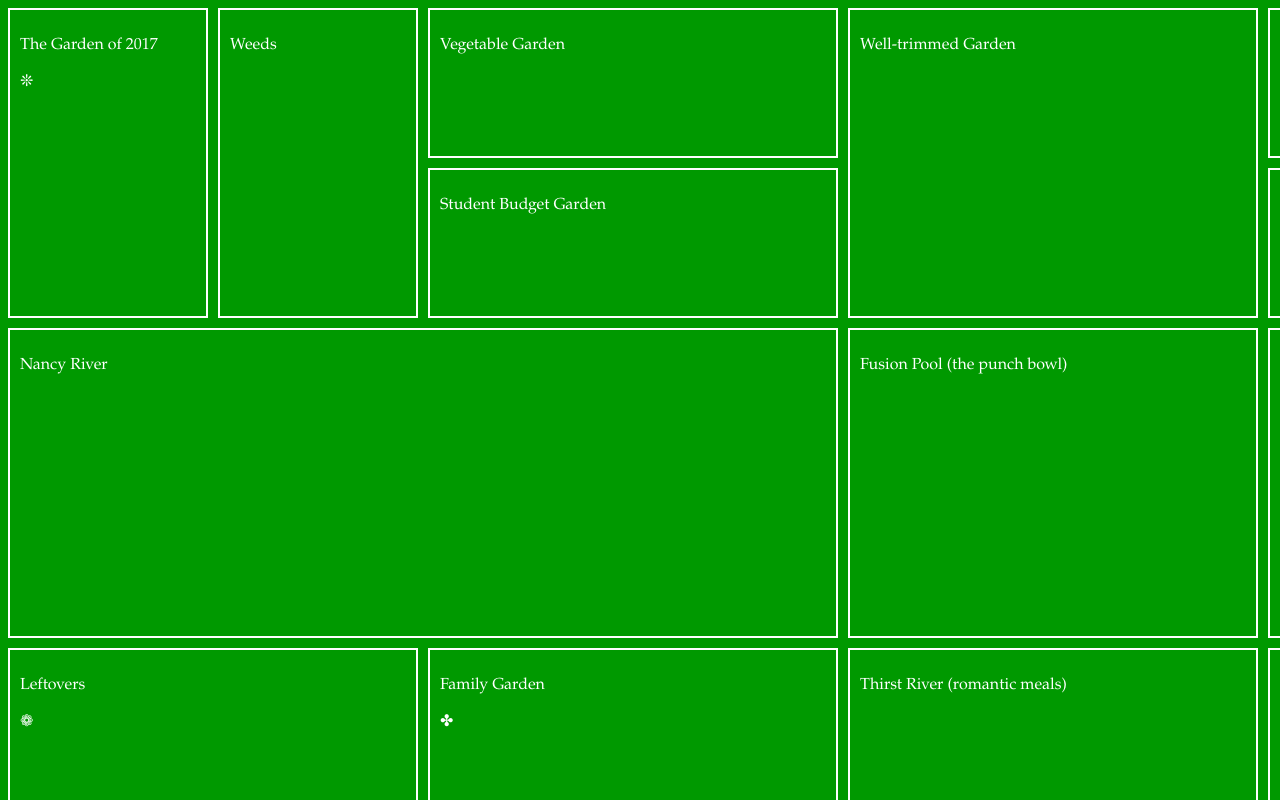
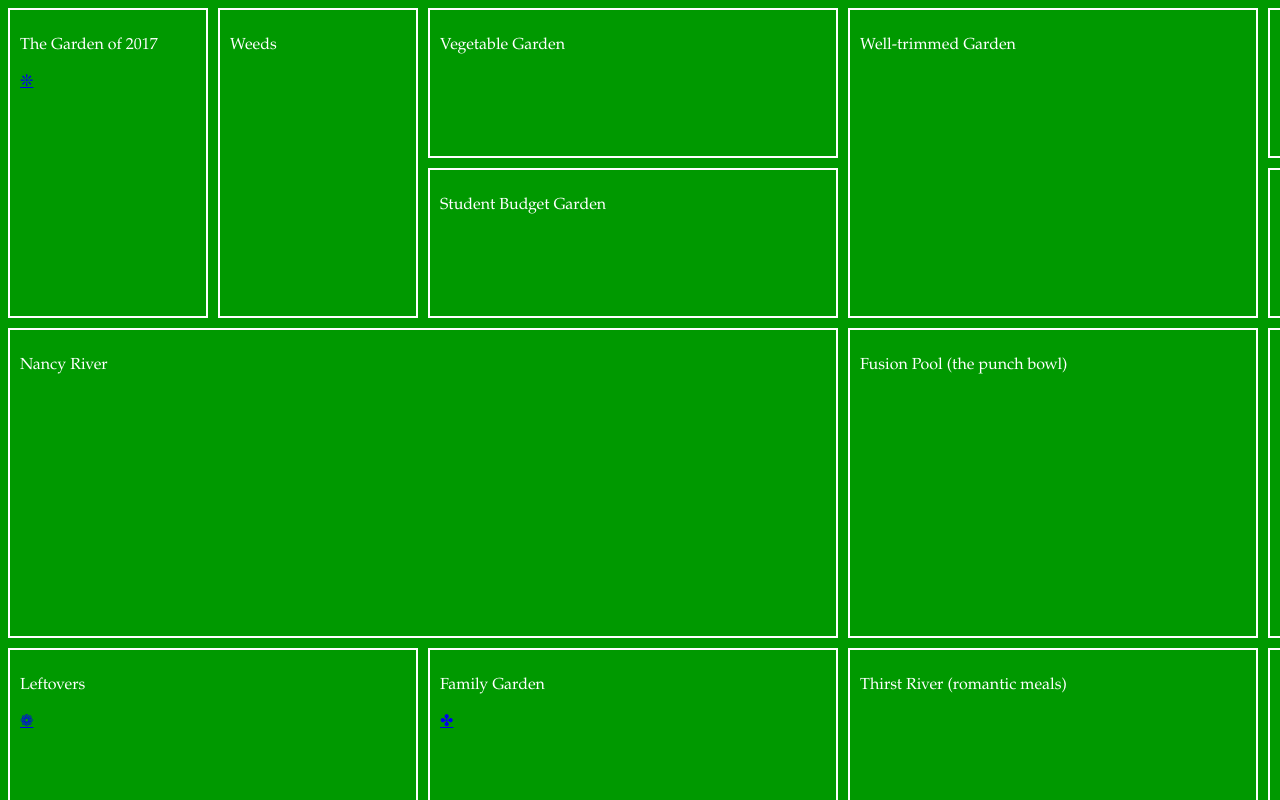
Before and after one commit to agnescameron/garden-of-blues, a React (Create React App) app: page / in a window 1280 px wide. Shown: the top 800 px of the page. Built offline with nearby package versions, Linux system fonts and the light colour scheme; no server answers.

Commit message:
made flower linking demo

```diff
--- a/src/components/Flower.js
+++ b/src/components/Flower.js
@@ -0,0 +1,14 @@
+import React from 'react';
+import { Link } from 'react-router-dom';
+
+export default class Flower extends React.Component{
+
+
+  render() {
+  	return (
+        <Link to={{ pathname: "/" + [this.props.recipeURL] }} >
+      			<p>{this.props.flower}</p>
+        </Link>);
+	}
+
+}
--- a/src/components/Garden.js
+++ b/src/components/Garden.js
@@ -1,13 +1,19 @@
 import React from 'react';
 import { Link } from 'react-router-dom';
+import Flower from './Flower';
+import RecipeContext from '../RecipeContext';
 
 export default class Garden extends React.Component{
 
+  static contextType = RecipeContext;
+
   render() {
+	const recipes = this.context.filter(entry => entry.Gardens ? entry.Gardens.includes(this.props.garden.name) : '')
+	console.log(recipes)
   	return (
   		<div>
   			<p>{this.props.garden.name}</p>
-  			<p>{this.props.garden.flower}</p>
+  			<Flower flower={this.props.garden.flower} recipeURL={recipes.length ? recipes[0].RecipeName.replace(/\W/g, '') : ''}/>
   		</div>);
 	}
 
```
